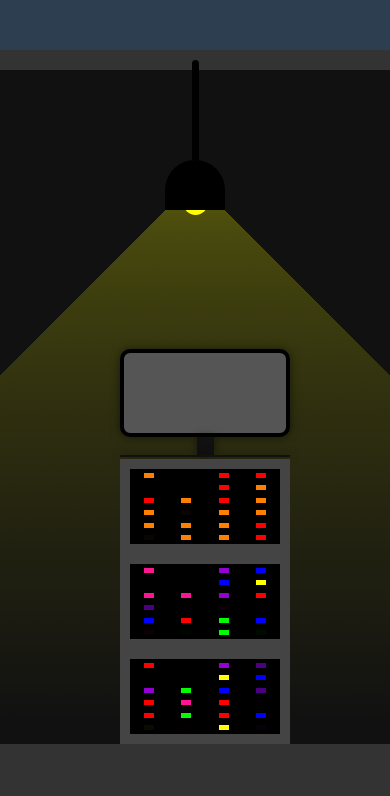
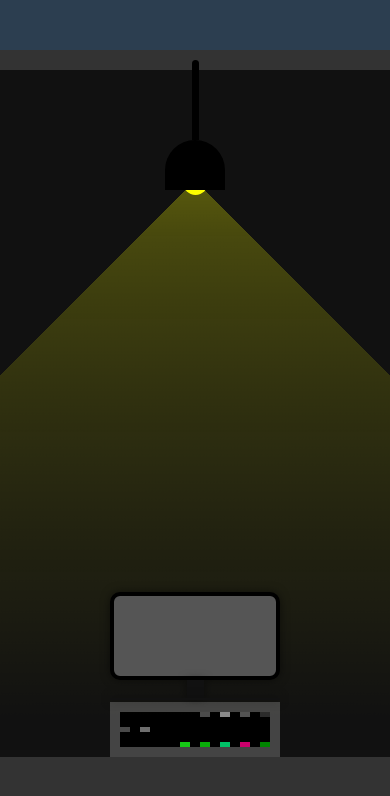
Before and after one commit to ShaunSHamilton/proof-of-stake, a React app in the folder client/: page / in a window 390 px wide. Built offline with nearby package versions, Linux system fonts and the light colour scheme.

Commit message:
feat: DRY server and monitor and responsivise

```diff
--- a/client/src/components/main-view.js
+++ b/client/src/components/main-view.js
@@ -16,27 +16,44 @@ const sampleTask = {
   ],
 };
 
+const sampleServerData = {
+  tasks: [sampleTask],
+  tokens: 20,
+  staked: 13,
+};
+
 const MainView = () => {
   const [tasks, setTasks] = useState([]);
+  const [tokens, setTokens] = useState(20);
+  const [reputation, setReputation] = useState(1);
+  const [serverData, setServerData] = useState([]);
 
   useEffect(() => {
     (async () => {
       // const data = await fetch("/api/tasks");
       const tasks = [sampleTask]; // await data.json();
       setTasks(tasks);
+      setServerData([sampleServerData]);
     })();
   }, []);
-  const isServer1On = true;
-  const isTaskAvailable = true;
+
+  const handleServerDishout = (i) => {
+    const data = serverData[i];
+    return data ?? { tasks: [], tokens: 0, staked: 0 };
+  };
   return (
     <main>
       <Ceiling />
-      <Monitor tasks={tasks} />
-      <div className="server-stack">
-        <Server isServerOn={isServer1On} isTaskAvailable={isTaskAvailable} />
-        <Server isServerOn={isServer1On} isTaskAvailable={false} />
-        <Server isServerOn={isServer1On} isTaskAvailable={false} />
-      </div>
+      <section className="room">
+        <div className="station">
+          <Monitor tasks={tasks} />
+          <div className="server-stack">
+            {[...Array(reputation).keys()].map((_, i) => (
+              <Server serverData={handleServerDishout(i)} key={i} />
+            ))}
+          </div>
+        </div>
+      </section>
       <Ground />
     </main>
   );
--- a/client/src/components/screen.js
+++ b/client/src/components/screen.js
@@ -21,7 +21,7 @@ const Screen = ({ tasks = [] }) => {
   }
 
   async function animateIntoScreen() {
-    const width = window.innerWidth / 130;
+    const width = 100; //window.innerWidth / 130;
     const bodyStyle = document.querySelector("body").style;
 
     bodyStyle.transition = "transform 2s";
@@ -37,12 +37,12 @@ const Screen = ({ tasks = [] }) => {
     const bodyStyle = document.querySelector("body").style;
     bodyStyle.transformOrigin = `calc(50% + ${7 / width}%) 49%`;
     bodyStyle.transform = `scale(${width})`;
-    setIsShowActualScreen(false);
-    // await new Promise((resolve) => setTimeout(resolve, 2000));
+    await new Promise((resolve) => setTimeout(resolve, 1000));
 
     bodyStyle.transition = "transform 2s";
 
     bodyStyle.transform = "scale(1)";
+    setIsShowActualScreen(false);
   }
 
   function popActualScreen() {
--- a/client/src/components/server.js
+++ b/client/src/components/server.js
@@ -1,49 +1,60 @@
-// Colourful LED
-const randomHexColours = [
-  "#FF0000",
-  "#FF7F00",
-  "#FFFF00",
-  "#00FF00",
-  "#0000FF",
-  "#4B0082",
-  "#9400D3",
-  "#FF1493",
-];
-const Server = ({ isServerOn, isTaskAvailable }) => {
-  const randomLed = (i, j) => {
-    const randomNumber = Math.floor(Math.random() * i);
-    return randomNumber % j !== i;
-  };
-  const randomBlink = (i, j) => {
-    const randomNumber = Math.floor(Math.random() * i);
-    const randomInd = Math.floor(
-      Math.random() * (isTaskAvailable ? 2 : randomHexColours.length)
-    );
-    return {
-      animationDuration: `${randomNumber % j}s`,
+import { useEffect, useState } from "react";
+
+const greenTints = ["#00FF00", "#88FF00", "#00FF88", "#0DEE0D", "#18D418"];
+
+const redTints = ["#FF0000", "#FF0088", "#FF8800", "#EE0D0D", "#D41818"];
+
+const unstakedTint = "#aaa";
+
+const animationConfig = {
   animationIterationCount: "infinite",
   animationTimingFunction: "linear",
   animationName: "blink",
-      backgroundColor: randomHexColours[randomInd],
 };
+
+const Server = ({ serverData: { tasks, tokens, staked } }) => {
+  const [leds, setLeds] = useState([]);
+  // const [tasksAssigned, setTasksAssigned] = useState(0);
+
+  useEffect(() => {
+    let tasksAssigned = 0;
+    setLeds(
+      [...Array(tokens).keys()].map((_, i) => {
+        if (i > staked) {
+          return {
+            animationDuration: Math.floor(Math.random() * 200) / 100 + 1 + "s",
+            backgroundColor: unstakedTint,
           };
+        }
+        let needsWork = false;
+        const stakedTokensLeft = staked - i;
+        const tasksLeftToAssign = tasks.length - tasksAssigned;
+        if (tasksLeftToAssign !== 0 && tasksLeftToAssign === stakedTokensLeft) {
+          needsWork = true;
+        } else if (tasksLeftToAssign > 0) {
+          needsWork = Math.floor(Math.random() * 2) === 1;
+        }
+        if (needsWork) {
+          tasksAssigned++;
+        }
+        const backgroundColor = needsWork ? redTints[i] : greenTints[i];
+        return {
+          animationDuration: Math.floor(Math.random() * 200) / 100 + 0.5 + "s",
+          backgroundColor,
+        };
+      })
+    );
+  }, [tasks, staked, tokens]);
+
   return (
     <div className="server">
-      {[...Array(6)].map((_, i) => {
-        return (
-          <div className="status-group" key={i}>
-            {[...Array(4)].map((_, j) => {
-              return (
+      {leds.map((led, i) => (
         <div
           className="status-led"
-                  style={isServerOn && randomLed(i, j) ? randomBlink(i, j) : {}}
-                  key={j}
+          key={i}
+          style={{ ...animationConfig, ...led }}
         ></div>
-              );
-            })}
-          </div>
-        );
-      })}
+      ))}
     </div>
   );
 };
--- a/client/src/index.css
+++ b/client/src/index.css
@@ -43,6 +43,9 @@ main {
   width: 100%;
   height: calc(100vh - 50px);
   background-color: #111;
+  display: flex;
+  flex-direction: column;
+  justify-content: space-between;
 }
 
 #ceiling {
@@ -64,7 +67,7 @@ main {
   border-top-left-radius: 4px;
   border-top-right-radius: 4px;
   width: 7px;
-  height: 100px;
+  height: 80px;
   background-color: black;
 }
 .shade {
@@ -99,13 +102,25 @@ main {
   transform: rotate(45deg);
 }
 
+section.room {
+  width: 100%;
+  height: 100%;
+  display: flex;
+  flex-direction: column;
+  justify-content: end;
+  align-items: center;
+}
+.station {
+  display: flex;
+  flex-direction: column;
+  justify-content: end;
+}
+
 .monitor {
-  position: absolute;
-  bottom: calc(var(--ground-height) + var(--server-stack-height));
-  left: calc(50% - var(--server-stack-width) / 2);
-  width: calc(var(--server-stack-width) + var(--server-border-width) * 2);
+  width: 100%;
   height: var(--monitor-height);
-  margin-bottom: 10px;
+  margin-bottom: var(--server-border-width);
+  z-index: 1;
 }
 .screen {
   width: calc(100% - 8px);
@@ -216,28 +231,24 @@ main {
   margin: 0 auto;
 }
 
-.server-stack {
-  position: absolute;
-  bottom: var(--ground-height);
-  left: calc(50% - var(--server-stack-width) / 2);
-  height: var(--server-stack-height);
-}
+/* .server-stack {
+} */
 .server {
   width: var(--server-stack-width);
-  aspect-ratio: 2 / 1;
+  aspect-ratio: 5 / 1;
   background-color: black;
   border: #444 solid var(--server-border-width);
-  display: grid;
-  grid-template: repeat(3, 1fr) / repeat(2, 1fr);
+  display: flex;
+  flex-direction: row-reverse;
+  flex-wrap: wrap-reverse;
+  gap: 10px;
 }
-.status-group {
-  display: grid;
-  grid-template: repeat(2, 1fr) / repeat(2, 1fr);
-}
+
 .status-led {
   width: 10px;
   height: 5px;
-  margin: auto;
+  flex-basis: 10px;
+  margin: auto 0;
 }
 @keyframes blink {
   0% {
@@ -255,6 +266,5 @@ main {
   background-color: #333;
   width: 100%;
   height: var(--ground-height);
-  position: absolute;
   bottom: 0;
 }
```
Lines whose indentation alone changed are shown as unchanged.
